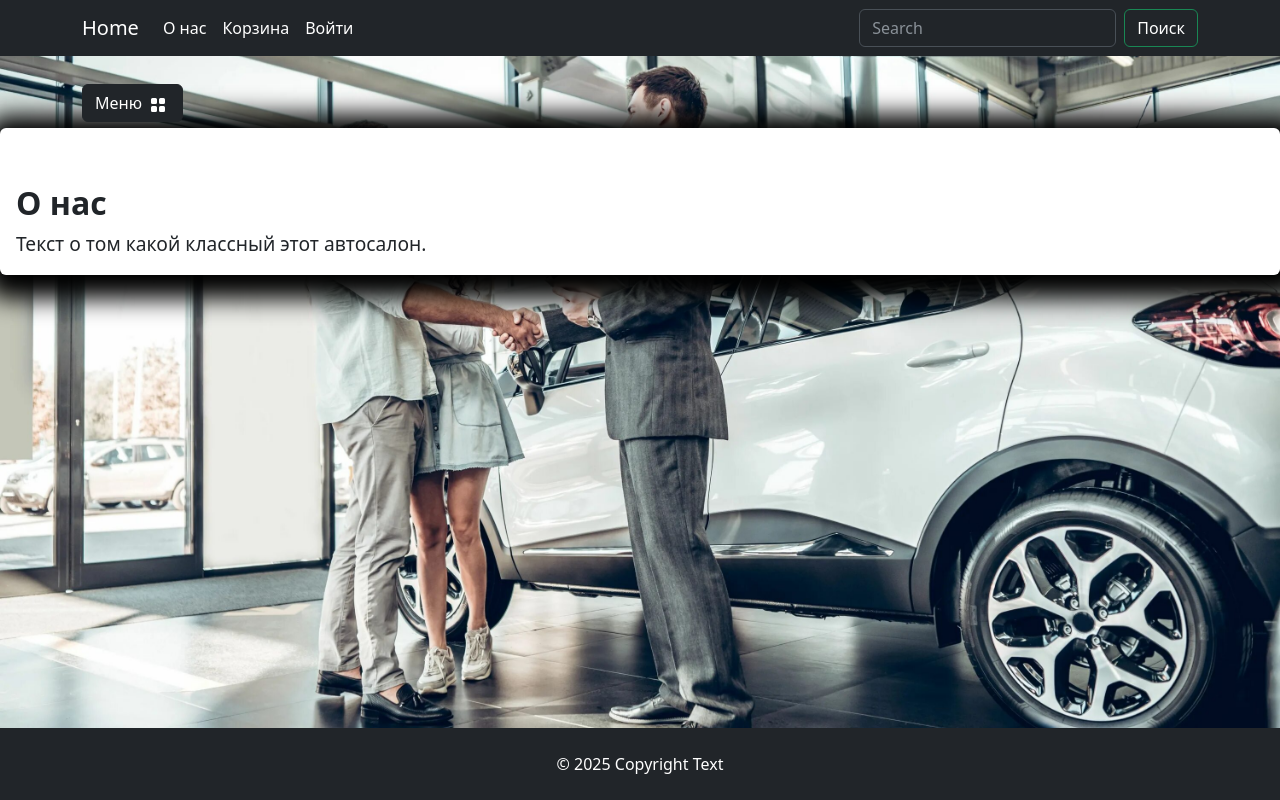
After one commit to Borbad062/tree-menu, a Django app: page /about/ in a window 1280 px wide. The commit adds this page. Run offline with Django 5.2, Linux system fonts and the light colour scheme; data comes from the database, SQL or seed files in the repository; parts of the project's set-up code (start-up, migrations or seed data) failed here and were passed over; some libraries are stand-ins or nearby versions.

Commit message:
Last one commit!

```diff
--- a/app/urls.py
+++ b/app/urls.py
@@ -17,12 +17,14 @@ Including another URLconf
 from django.contrib import admin
 from django.urls import path, include
 from django.conf.urls.static import static
+from django.views.generic import TemplateView
 
 from app import settings
 
 urlpatterns = [
     path('admin/', admin.site.urls),
     path('', include('main.urls', namespace='main')),
+    path('about/', TemplateView.as_view(template_name='main/about.html'), name='about'),
     path('menus/' , include('menus.urls', namespace='menus')),
     path('users/' , include('users.urls', namespace='users')),
     path('carts/' , include('carts.urls', namespace='carts')),
--- /dev/null
+++ b/main/templates/main/about.html
@@ -0,0 +1,19 @@
+{% extends "base.html" %}
+{% load static %}
+
+{% block css %} <link rel="stylesheet" href="{% static "deps/css/my_footer_css.css" %}">{% endblock css %}
+
+{% block content %}
+<div class="my-5 pt-5 px-2 pb-2 bg-white custom-shadow rounded">
+  <h2 class="m-2"><strong>О нас</strong></h2>
+  <p class="m-2" style="font-size: 1.2rem;">Текст о том какой классный этот автосалон.</p>
+</div>
+{% endblock  %}
+
+{% block footer %}
+<footer class="py-4 bg-dark">
+  <div class="container">
+      <p class="m-0 text-center text-white">&copy; 2025 Copyright Text</p>
+  </div>
+</footer>
+{% endblock footer %}
--- a/templates/base.html
+++ b/templates/base.html
@@ -35,7 +35,9 @@
                 </button>
                 <div class="collapse navbar-collapse" id="navbarSupportedContent">
                     <ul class="navbar-nav me-auto mb-2 mb-lg-0">
-
+                        <li class="nav-item">
+                            <a class="nav-link  text-white" href="{% url "about" %}">О нас</a>
+                        </li>
                         <li class="nav-item">
                             <a class="nav-link  text-white" href="{% url "users:user_cart" %}">Корзина</a>
                         </li>
```
Also changed, not shown: 1 other file.
